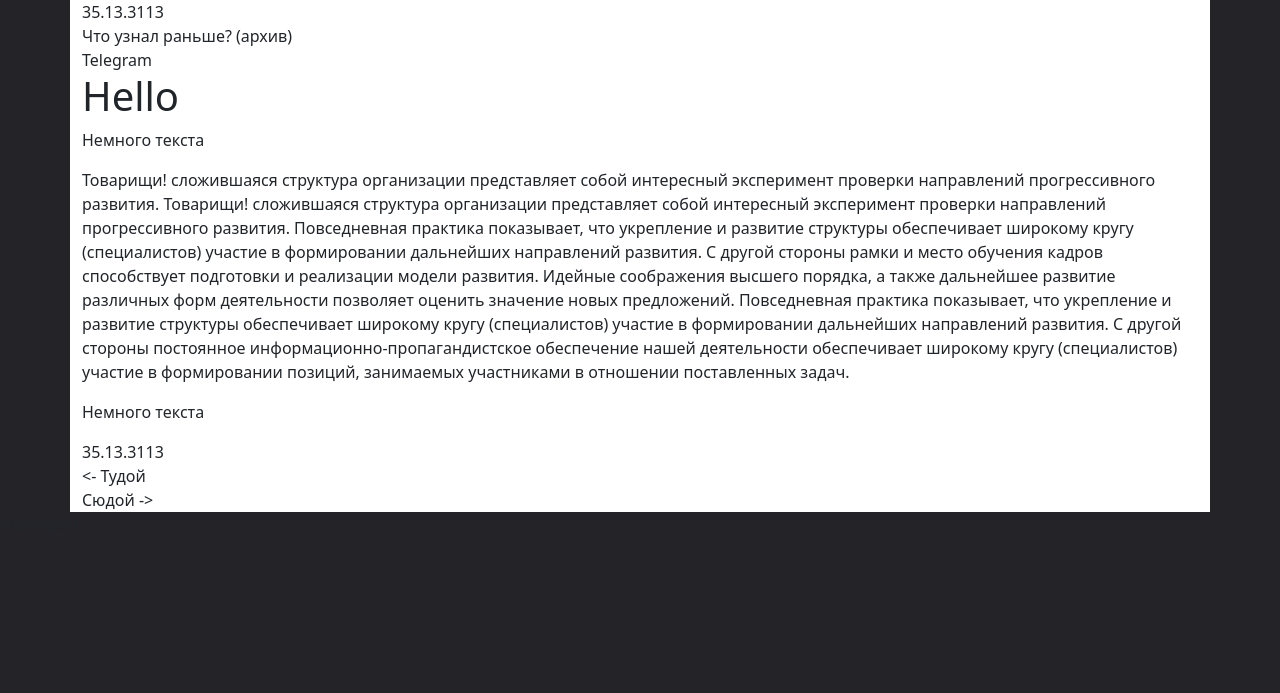
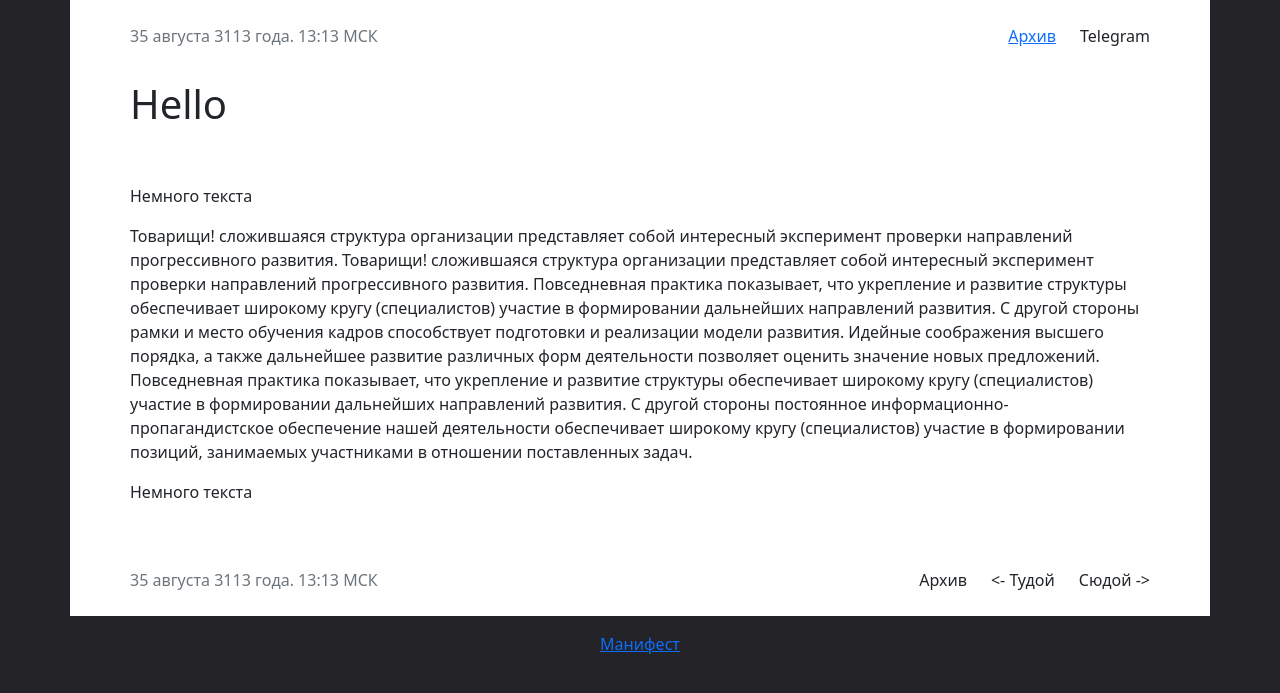
Before and after one commit to milssky/justfound_ru, a Django app: page / in a window 1280 px wide. Shown: the top 693 px of the page. Run offline with Django 4.2, Linux system fonts and the light colour scheme; some libraries are stand-ins or nearby versions.

Commit message:
Черновая разметка. Нет шрифтов, не настроены расстояния. Но расположение блоков похоже на финишное

```diff
--- a/templates/base.html
+++ b/templates/base.html
@@ -11,15 +11,17 @@
 <body>
     <main>
         <div class="container">
-            <div class="page">
-                <div class="page__info_top">
-                    <div class="page_date">35.13.3113</div>
-                    <nav class="page_nav">
-                        <div class="page_nav__archive">Что узнал раньше? (архив)</div>
-                        <div class="page_nav__tg">Telegram</div>
+            <div class="page px-5 py-4">
+                <div class="page__info_top row">
+                    <div class="page_date col-auto me-auto pb-3 text-secondary">35 августа 3113 года. 13:13 МСК</div>
+                    <nav class="page_nav col-auto">
+                        <div class="row  text-center">
+                            <div class="page_nav__archive col-auto"><a href="">Архив</a></div>
+                            <div class="page_nav__tg col-auto">Telegram</div>
+                        </div>
                     </nav>
                 </div>
-                <div class="page__title"><h1>Hello</h1></div>
+                <div class="page__title pb-5 pt-3"><h1>Hello</h1></div>
                 <div class="page__content">
                     <p>Немного текста</p>
                     <p>Товарищи! сложившаяся структура организации представляет собой интересный эксперимент проверки направлений прогрессивного развития. Товарищи! сложившаяся структура организации представляет собой интересный эксперимент проверки направлений прогрессивного развития.
@@ -27,20 +29,21 @@
 Повседневная практика показывает, что укрепление и развитие структуры обеспечивает широкому кругу (специалистов) участие в формировании дальнейших направлений развития. С другой стороны постоянное информационно-пропагандистское обеспечение нашей деятельности обеспечивает широкому кругу (специалистов) участие в формировании позиций, занимаемых участниками в отношении поставленных задач.</p>
                     <p>Немного текста</p>
                 </div>
-                <div class="page__info_bottom">
-                    <div class="page_date">35.13.3113</div>
-                    <nav class="page_nav">
-                        <div class="page__nav">
-                            <div class="page__prev"><- Тудой</div>
-                            <div class="page__next">Сюдой -></div>
+                <div class="page__info_bottom row pt-5">
+                    <div class="page_date col-auto me-auto text-secondary">35 августа 3113 года. 13:13 МСК</div>
+                    <nav class="page_nav col-auto offset-md-4">
+                        <div class="row text-center">
+                            <div class="page_nav__archive col-auto">Архив</div>
+                            <div class="page__prev col-auto"><- Тудой</div>
+                            <div class="page__next col-auto">Сюдой -></div>
                         </div>
                     </nav>
                 </div>
             </div>
         </div>
-        <footer>
-            <div class="footer__nav">
-                Манифест
+        <footer class="pt-3">
+            <div class="footer__nav text-center ">
+                <a href="">Манифест</a>
             </div>
         </footer>
     </main>
```
